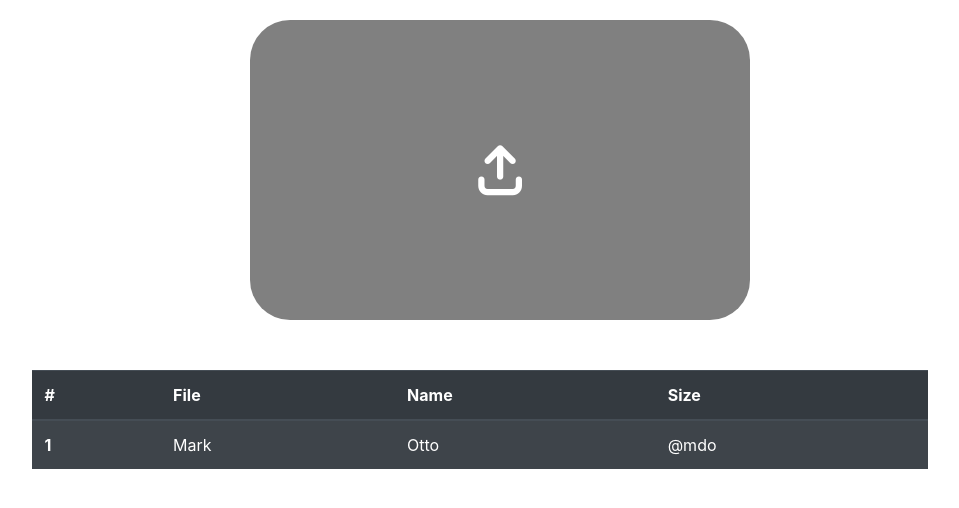
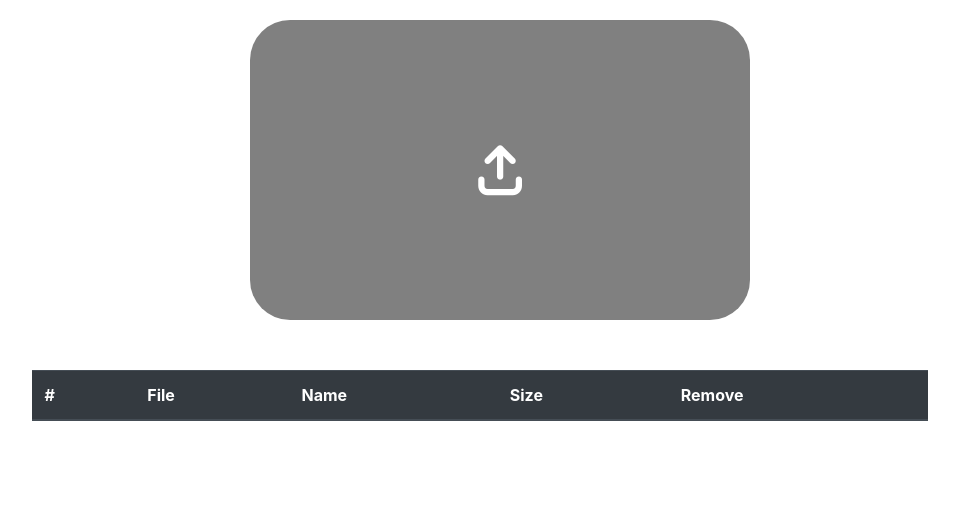
Before and after one commit to samiraliyev64/drag-drop, a plain HTML site: page js-drag&drop/index.html in a window 1280 px wide. Shown: the whole page, without its empty margins (134-1093 px from the left). Drawn offline with nearby package versions, Linux system fonts and the light colour scheme.

Commit message:
Add files via upload

```diff
--- a/js-drag&drop/assets/js/script.js
+++ b/js-drag&drop/assets/js/script.js
@@ -35,6 +35,7 @@ function uploadImage(files){
                     </td>
                     <td>${file.name}</td>
                     <td>${file.size}</td>
+                    <td>X</td>
                 </tr>`;
     myTable.lastElementChild.innerHTML += tr;
     }
--- a/js-drag&drop/index.html
+++ b/js-drag&drop/index.html
@@ -28,14 +28,11 @@
                 <th scope="col">File</th>
                 <th scope="col">Name</th>
                 <th scope="col">Size</th>
+                <th scope="col">Remove</th>
             </tr>
         </thead>
         <tbody>
             <tr>
-                <th scope="row">1</th>
-                <td>Mark</td>
-                <td>Otto</td>
-                <td>@mdo</td>
             </tr>
         </tbody>
     </table>
```
